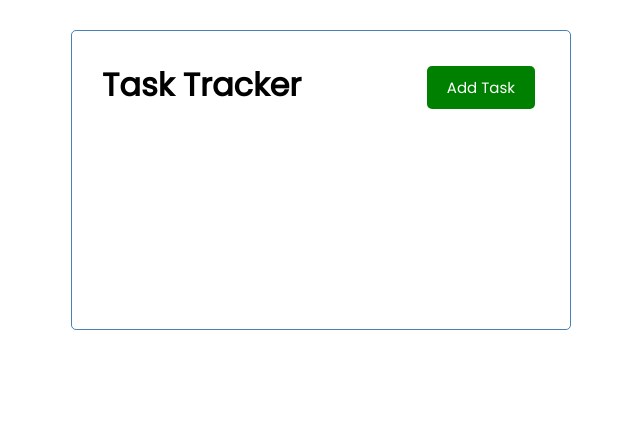
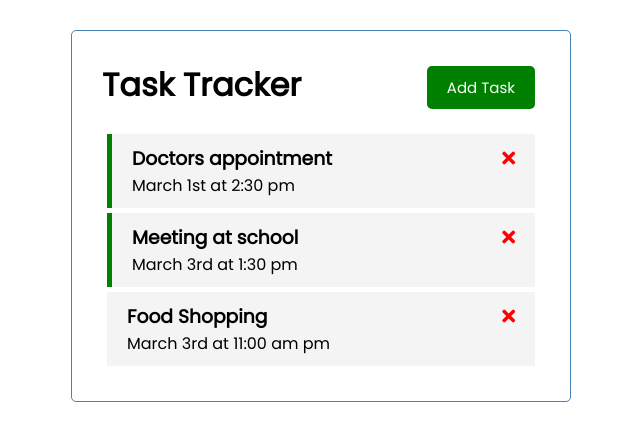
Before and after one commit to brungran/task-tracker, a Vue app: page / in a window 1280 px wide. Shown: the top 440 px of the page, without its empty margins (319-959 px from the left). Built offline with nearby package versions, Linux system fonts and the light colour scheme.

Commit message:
Task components

```diff
--- a/index.html
+++ b/index.html
@@ -4,6 +4,10 @@
     <meta charset="UTF-8">
     <link rel="icon" href="/favicon.ico">
     <meta name="viewport" content="width=device-width, initial-scale=1.0">
+    <link
+      rel="stylesheet"
+      href="https://cdnjs.cloudflare.com/ajax/libs/font-awesome/5.15.2/css/all.min.css"
+    />
     <title>Task Tracker</title>
   </head>
   <body>
--- a/src/App.vue
+++ b/src/App.vue
@@ -1,10 +1,44 @@
 <script setup>
   import Header from './components/Header.vue'
+  import Tasks from './components/Tasks.vue'
+</script>
+
+<script>
+  export default{
+    data(){
+      return {
+        tasks: []
+      }
+    },
+    created(){
+      this.tasks = [
+        {
+          id: 1,
+          text: 'Doctors appointment',
+          day: 'March 1st at 2:30 pm',
+          reminder: true
+        },
+        {
+          id: 2,
+          text: 'Meeting at school',
+          day: 'March 3rd at 1:30 pm',
+          reminder: true
+        },
+        {
+          id: 3,
+          text: 'Food Shopping',
+          day: 'March 3rd at 11:00 am pm',
+          reminder: false
+        }
+      ]
+    }
+  }
 </script>
 
 <template>
   <div class="container">
     <Header title="Task Tracker" />
+    <Tasks :tasks="tasks" />
   </div>
 </template>
 
--- /dev/null
+++ b/src/components/Task.vue
@@ -0,0 +1,35 @@
+<template>
+    <div :class="[task.reminder ? 'reminder' : '', 'task']">
+        <h3>
+            {{task.text}}
+            <i class="fas fa-times"></i>
+        </h3>
+        <p>{{task.day}}</p>
+    </div>
+</template>
+
+<script setup>
+    const props = defineProps({
+        task: Object
+    })
+</script>
+
+<style scoped>
+    .fas {
+        color: red;
+    }
+    .task {
+        background: #f4f4f4;
+        margin: 5px;
+        padding: 10px 20px;
+        cursor: pointer;
+    }
+    .task.reminder {
+        border-left: 5px solid green;
+    }
+    .task h3 {
+        display: flex;
+        align-items: center;
+        justify-content: space-between;
+    }
+</style>
--- /dev/null
+++ b/src/components/Tasks.vue
@@ -0,0 +1,12 @@
+<template>
+    <div :key="task.id" v-for="task in tasks">
+        <Task :task = task />
+    </div>
+</template>
+
+<script setup>
+    import Task from './Task.vue'
+    const props = defineProps({
+        tasks: Array
+    })
+</script>
```
